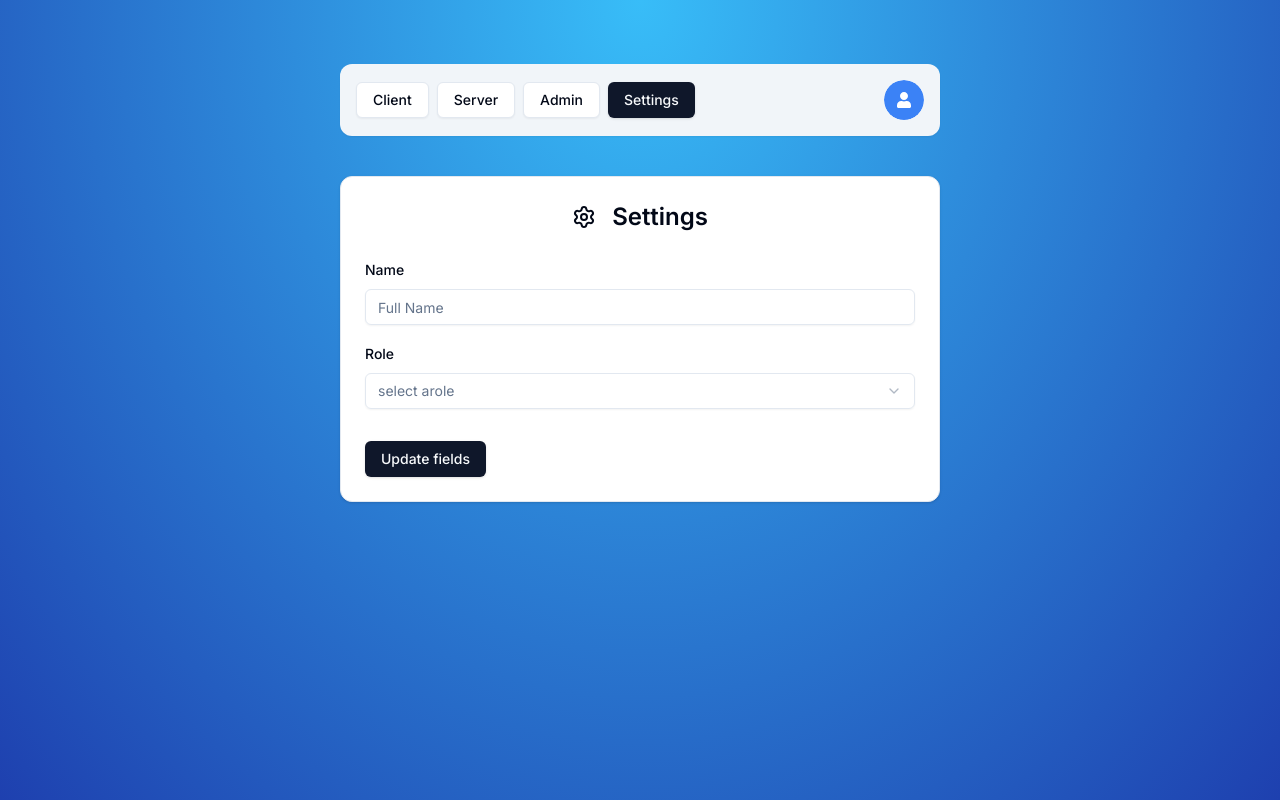
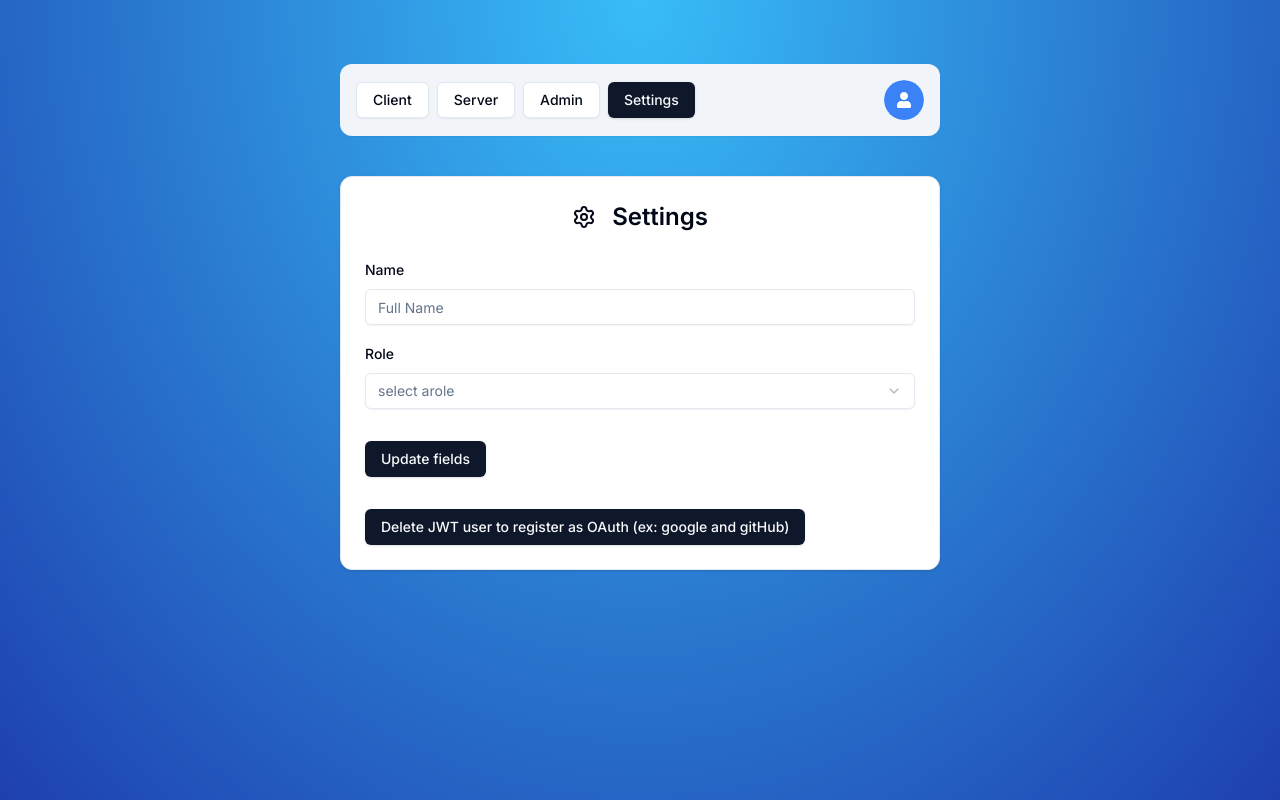
Before and after one commit to heguerack/next14-nextauth5, a Next.js app: page /settings in a window 1280 px wide. Built offline with nearby package versions, Linux system fonts and the light colour scheme; no server answers.

Commit message:
Finish version v5-04

```diff
--- /dev/null
+++ b/actions/deleteUserAction.ts
@@ -0,0 +1,16 @@
+'use server'
+
+import { signOut } from '@/auth'
+import { currentUser } from '@/helpers/user/currentUser'
+import { db } from '@/lib/db'
+
+export async function deleteUserAction(id: string) {
+  const deleteUser = await db.user.delete({
+    where: { id },
+  })
+
+  if (!deleteUser) {
+    return { error: 'Unable to delete user' }
+  }
+  await signOut()
+}
--- a/actions/loginAction.ts
+++ b/actions/loginAction.ts
@@ -14,7 +14,6 @@ import { db } from '@/lib/db'
 import { DEFAULT_LOGIN_REDIRECT } from '@/routes'
 import { LoginSchema } from '@/schemas'
 import { AuthError } from 'next-auth'
-import { redirect } from 'next/navigation'
 import z from 'zod'
 
 export async function loginAction(
--- a/app/(protected)/settings/page.tsx
+++ b/app/(protected)/settings/page.tsx
@@ -36,11 +36,13 @@ import {
   SelectValue,
 } from '@/components/ui/select'
 import { UserRole } from '@prisma/client'
+import { deleteUserAction } from '@/actions/deleteUserAction'
+import { accountsActions } from '@/actions/accountsActions'
 
 export default function settingsPage() {
   const [error, setError] = useState<string | undefined>('')
   const [success, setSuccess] = useState<string | undefined>('')
-  const [fetchUser, setFetchUser] = useState<Object | null>(null)
+
   const user = useGetCurrentUser()
 
   console.log('user at settingsuser :', user)
@@ -240,6 +242,15 @@ export default function settingsPage() {
             </Button>
           </form>
         </Form>
+
+        <Button
+          onClick={async () => await deleteUserAction(user?.id as string)}
+          disabled={isPending}
+          className='mt-8'>
+          {user?.isOAuth
+            ? 'Delete OAuth  user to register  as JWT user (email and passsword)'
+            : 'Delete JWT user to register as OAuth (ex: google and gitHub)'}
+        </Button>
         {error && <FormError message={error} />}
         {success && <FormSuccess message={success} />}
       </CardContent>
--- a/components/auth/LoginForm.tsx
+++ b/components/auth/LoginForm.tsx
@@ -3,7 +3,7 @@
 import * as z from 'zod'
 import { useForm } from 'react-hook-form'
 import { useState, useTransition } from 'react'
-import { useRouter, useSearchParams } from 'next/navigation'
+import { useSearchParams } from 'next/navigation'
 import { zodResolver } from '@hookform/resolvers/zod'
 import Link from 'next/link'
 
@@ -31,6 +31,7 @@ export const LoginForm = () => {
       ? 'Email already in use with different provider!'
       : ''
   // const emailVerified = searchParams.get('verifiedMessage')
+  // const baseUrl = process.env.NEXT_AUTH_URL || 'http://localhost:3000'
   const callbackUrl = searchParams.get('callbackUrl')
   // console.log('callbackURL :', callbackUrl)
 
@@ -150,9 +151,8 @@ export const LoginForm = () => {
           </div>
           <FormError message={error || urlError} />
           <FormSuccess message={success} />
-
           <Button disabled={isPending} type='submit' className='w-full'>
-            {showTwoFactor ? 'Confirm' : 'Login'}
+            Login
           </Button>
         </form>
       </Form>
```
Also changed, not shown: 1 other file (tests, documents, lock files or other folders).
